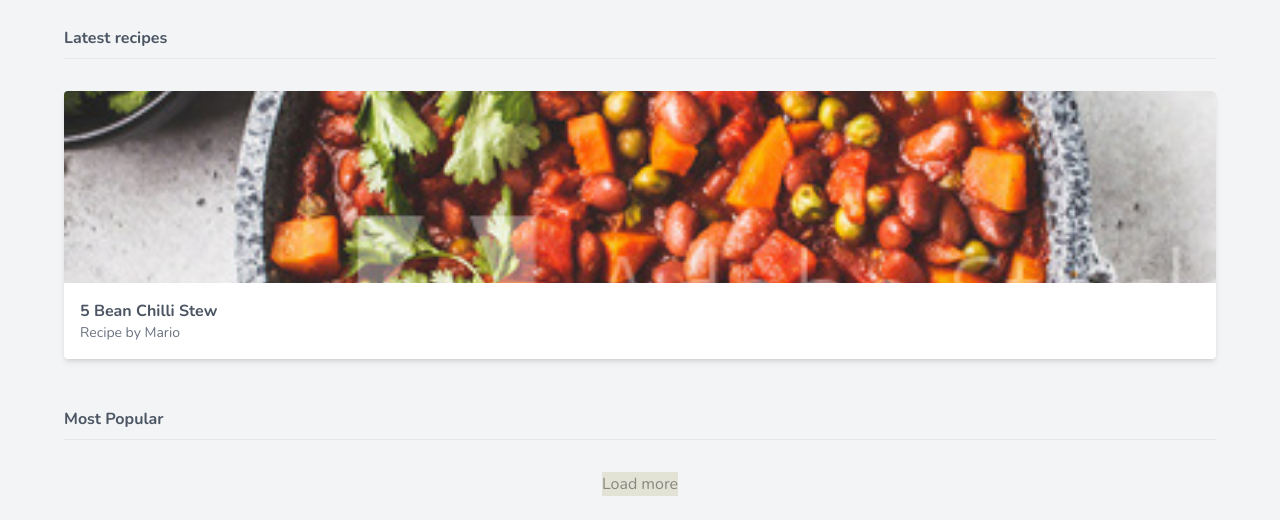
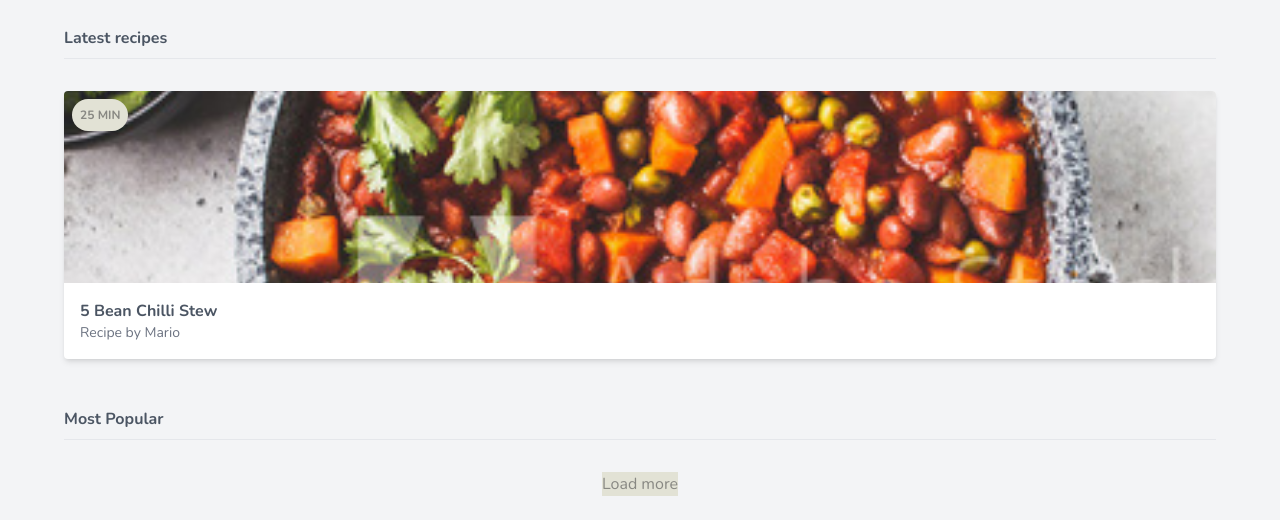
Before and after one commit to MohamedAbakrim/ninja-food, a website: page index.html in a window 1280 px wide. Shown: the part 291-811 px from the top of the page. Drawn offline with nearby package versions, Linux system fonts and the light colour scheme.

Commit message:
adding a nice simple badge to our card

```diff
--- a/index.html
+++ b/index.html
@@ -51,11 +51,14 @@
 
                 <div class="mt-8">
                     <!-- card go here -->
-                    <div class="bg-white rounded overflow-hidden shadow-md">
+                    <div class="bg-white rounded overflow-hidden shadow-md relative">
                         <img src="./dist/imgs/stew.jpg" alt="" class="w-full h-32 sm:h-48 object-cover">
                         <div class="m-4">
                             <span class="font-bold">5 Bean Chilli Stew</span>
                             <span class="block text-gray-500 text-sm">Recipe by Mario</span>
+                        </div>
+                        <div class="bg-secondary-100 text-secondary-200 uppercase text-xs font-bold rounded-full p-2 absolute top-0 ml-2 mt-2">
+                            <span>25 min</span>
                         </div>
                     </div>
                 </div>
```
Also changed, not shown: dist/output.css.
